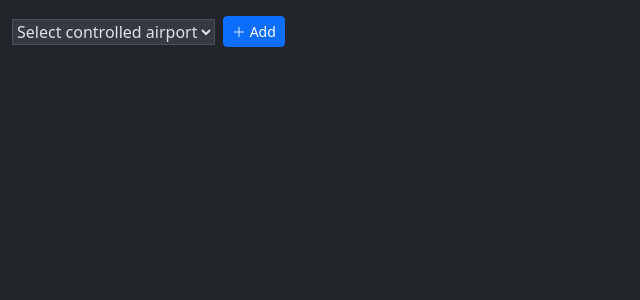
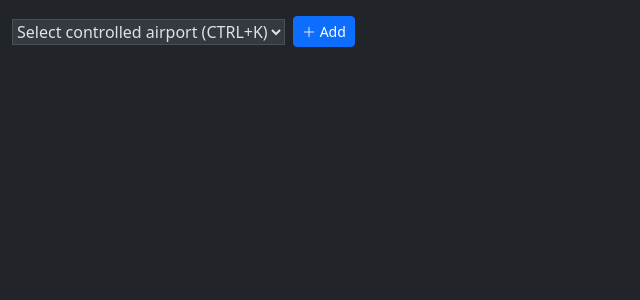
Before and after one commit to Mi1h0use/cfs-routes, a FastAPI app: page / in a window 1280 px wide. Shown: the part 57-357 px from the top of the page, without its empty margins (0-640 px from the left). Run offline with FastAPI, Linux system fonts and the light colour scheme; data that the repository does not hold is empty; some libraries are stand-ins or nearby versions.

Commit message:
add CTRL+K hint in airport select

```diff
--- a/cfs_routes/web/templates/index.html
+++ b/cfs_routes/web/templates/index.html
@@ -75,7 +75,7 @@
 <main class="container-fluid py-3">
   <div class="d-flex align-items-center gap-2 mb-3">
     <select id="from-select">
-      <option value="">Select controlled airport</option>
+      <option value="">Select controlled airport (CTRL+K)</option>
     </select>
     <button class="btn btn-primary btn-sm" id="add-row-btn">
       <i class="bi bi-plus-lg"></i> Add
```
